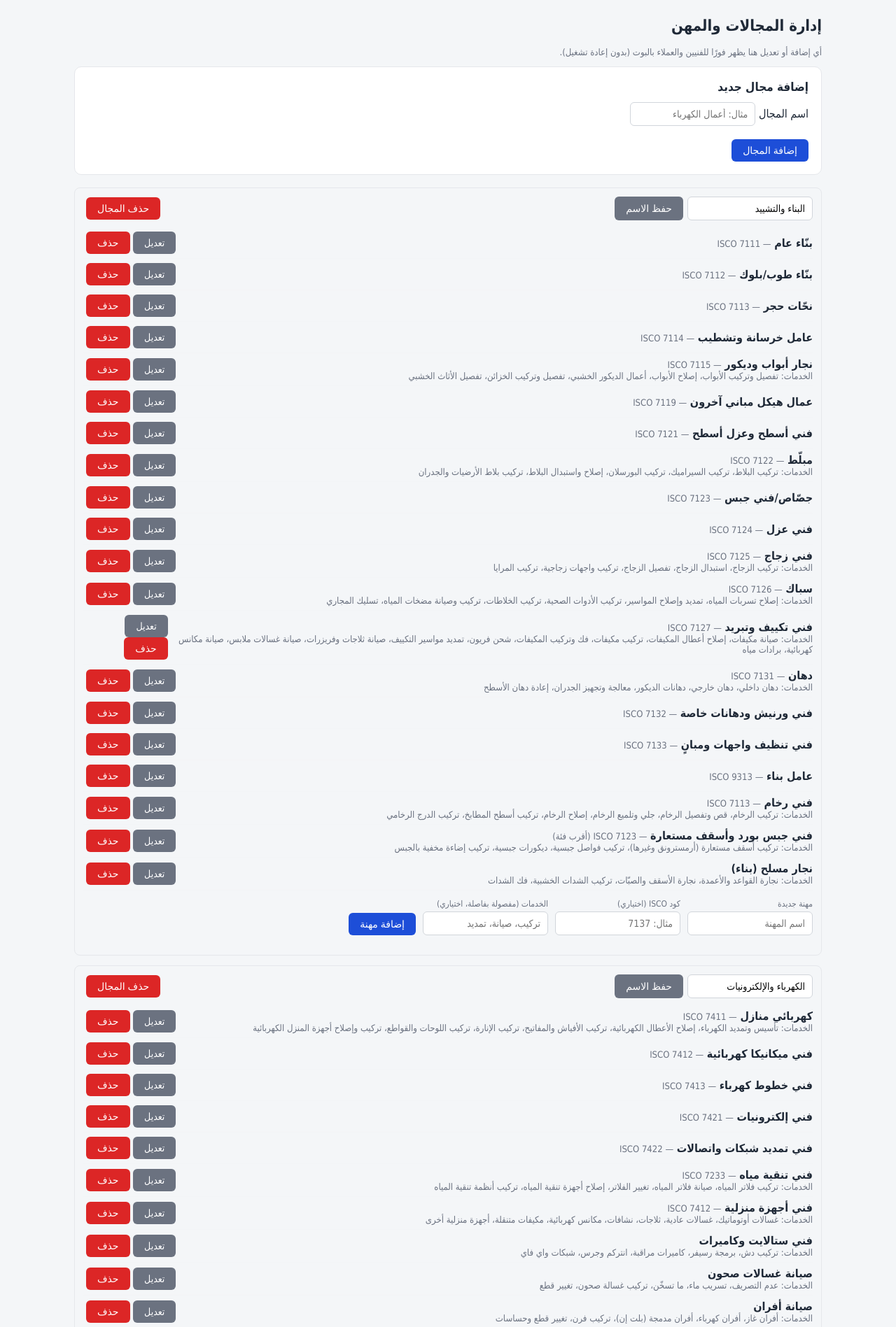
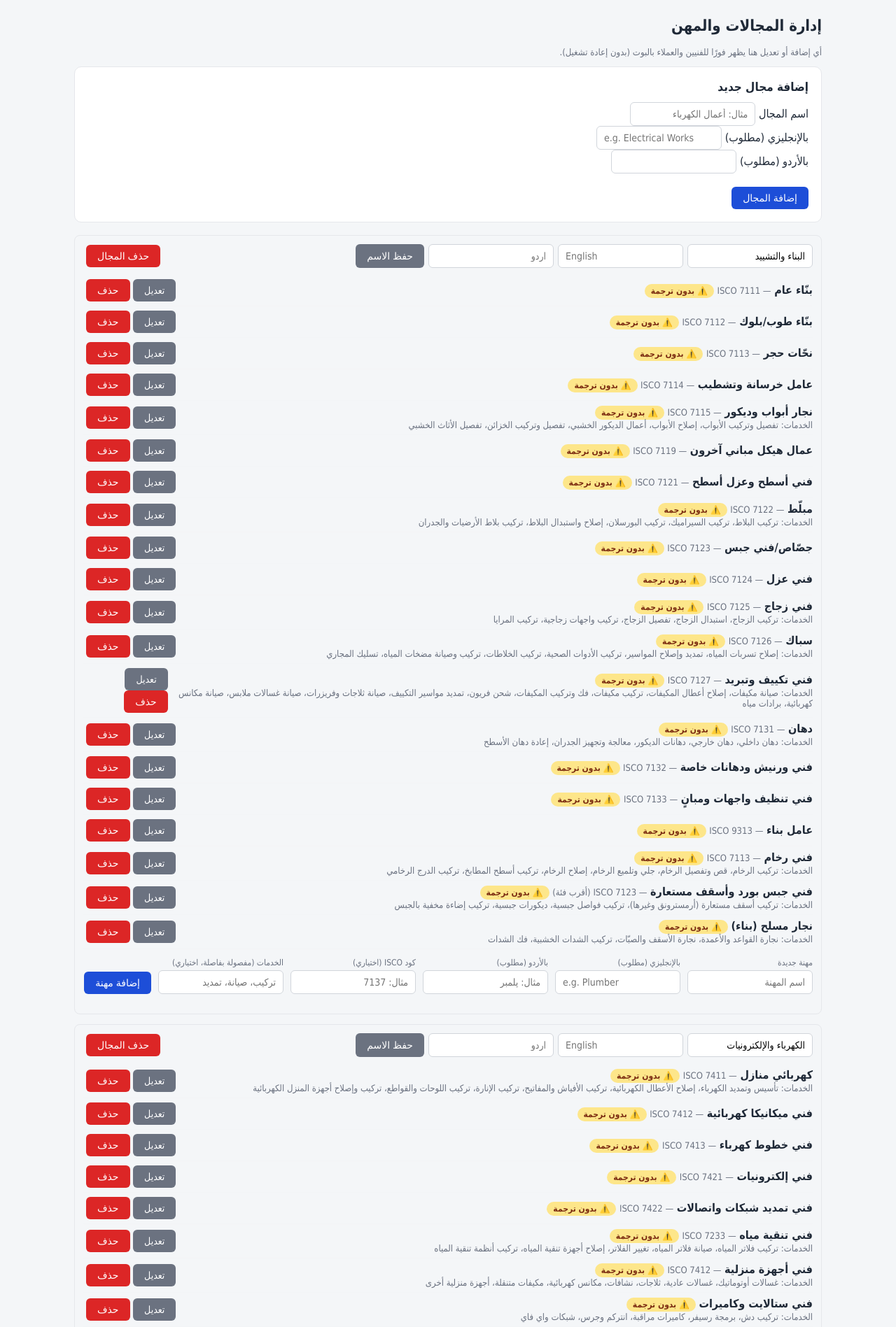
Before and after one commit to abod14/fani-bot, a Flask app: page /professions in a window 1280 px wide. Shown: the part 49-1946 px from the top of the page at 70% size. Run offline with Flask 3, Linux system fonts and the light colour scheme; the visitor is signed in with stand-in values (Sample User, id 1); data comes from the database, SQL or seed files in the repository; parts of the project's set-up code (start-up, migrations or seed data) failed here and were passed over.

Commit message:
Admin: adding/editing a profession or domain requires English and Urdu names; flag untranslated ones; startup never overwrites admin translations
Co-Authored-By: Claude Opus 5.5 <noreply@anthropic.com>
Claude-Session: https://claude.ai/code/session_01Xycw8G33rVCsQ9TnvnDh11

```diff
--- a/admin_panel/app.py
+++ b/admin_panel/app.py
@@ -805,8 +805,14 @@ def professions_page():
 @super_required
 def domain_add():
     name = request.form.get("name", "").strip()
+    name_en = request.form.get("name_en", "").strip()
+    name_ur = request.form.get("name_ur", "").strip()
+    if name and (not name_en or not name_ur):
+        flash("أضف ترجمة اسم المجال بالإنجليزي والأردو — البوت يعمل بهذه اللغات أيضًا.", "error")
+        return redirect(url_for("professions_page"))
     if name:
-        db.create_domain(name)
+        did = db.create_domain(name)
+        db.set_domain_translations(did, name_en, name_ur)
         flash("تمت إضافة المجال.", "success")
     return redirect(url_for("professions_page"))
 
@@ -817,6 +823,8 @@ def domain_rename(domain_id):
     name = request.form.get("name", "").strip()
     if name:
         db.rename_domain(domain_id, name)
+        if request.form.get("name_en") is not None:
+            db.set_domain_translations(domain_id, request.form.get("name_en"), request.form.get("name_ur"))
         flash("تم تعديل اسم المجال.", "success")
     return redirect(url_for("professions_page"))
 
@@ -841,8 +849,14 @@ def profession_add(domain_id):
     name = request.form.get("name", "").strip()
     isco_code = request.form.get("isco_code", "").strip() or None
     services = _parse_services(request.form.get("services", ""))
+    name_en = request.form.get("name_en", "").strip()
+    name_ur = request.form.get("name_ur", "").strip()
+    if name and (not name_en or not name_ur):
+        flash("أضف ترجمة اسم المهنة بالإنجليزي والأردو — البوت يعمل بهذه اللغات أيضًا.", "error")
+        return redirect(url_for("professions_page"))
     if name:
-        db.create_profession(domain_id, name, isco_code, services)
+        pid = db.create_profession(domain_id, name, isco_code, services)
+        db.set_profession_translations(pid, name_en, name_ur)
         flash("تمت إضافة المهنة.", "success")
     return redirect(url_for("professions_page"))
 
@@ -860,8 +874,14 @@ def profession_edit_page(profession_id):
         isco_code = request.form.get("isco_code", "").strip() or None
         services = _parse_services(request.form.get("services", ""))
         allow_city_wide = request.form.get("allow_city_wide") == "1"
+        name_en = request.form.get("name_en", "").strip()
+        name_ur = request.form.get("name_ur", "").strip()
+        if name and (not name_en or not name_ur):
+            flash("أضف ترجمة اسم المهنة بالإنجليزي والأردو — البوت يعمل بهذه اللغات أيضًا.", "error")
+            return redirect(url_for("profession_edit_page", profession_id=profession_id))
         if name:
             db.update_profession(profession_id, name, isco_code, services, allow_city_wide=allow_city_wide)
+            db.set_profession_translations(profession_id, name_en, name_ur)
             flash("تم حفظ تعديلات المهنة.", "success")
             return redirect(url_for("professions_page"))
         flash("اسم المهنة مطلوب.", "error")
@@ -873,6 +893,8 @@ def profession_edit_page(profession_id):
         "isco_code": prof.get("isco_code"),
         "services": _json.loads(prof["services_json"]) if prof.get("services_json") else [],
         "allow_city_wide": bool(prof.get("allow_city_wide")),
+        "name_en": prof.get("name_en") or "",
+        "name_ur": prof.get("name_ur") or "",
     }
     return render_template("profession_edit.html", profession=prof_view, active_page="professions")
 
--- a/admin_panel/templates/professions.html
+++ b/admin_panel/templates/professions.html
@@ -11,6 +11,14 @@
       <label>اسم المجال</label>
       <input type="text" name="name" required placeholder="مثال: أعمال الكهرباء">
     </div>
+    <div class="field">
+      <label>بالإنجليزي (مطلوب)</label>
+      <input type="text" name="name_en" required dir="ltr" placeholder="e.g. Electrical Works">
+    </div>
+    <div class="field">
+      <label>بالأردو (مطلوب)</label>
+      <input type="text" name="name_ur" required>
+    </div>
     <br>
     <button type="submit">إضافة المجال</button>
   </form>
@@ -21,6 +29,8 @@
   <div class="domain-head">
     <form method="post" action="{{ url_for('domain_rename', domain_id=domain.id) }}" class="inline-form" style="display:flex; gap:6px;">
       <input type="text" name="name" value="{{ domain.name }}">
+      <input type="text" name="name_en" value="{{ domain.name_en }}" dir="ltr" placeholder="English" required>
+      <input type="text" name="name_ur" value="{{ domain.name_ur }}" placeholder="اردو" required>
       <button type="submit" class="secondary">حفظ الاسم</button>
     </form>
     <form method="post" action="{{ url_for('domain_delete', domain_id=domain.id) }}" class="inline-form"
@@ -34,6 +44,7 @@
     <div>
       <strong>{{ prof.name }}</strong>
       {% if prof.isco_code %}<span class="muted">— ISCO {{ prof.isco_code }}</span>{% endif %}
+      {% if not prof.name_en or not prof.name_ur %}<span class="badge" style="background:#fde68a;color:#7c2d12">⚠️ بدون ترجمة</span>{% endif %}
       {% if prof.allow_city_wide %}<span class="badge sub-yes">🌍 يسمح بتغطية المدينة كاملة</span>{% endif %}
       {% if prof.services %}<div class="muted">الخدمات: {{ prof.services|join('، ') }}</div>{% endif %}
     </div>
@@ -56,6 +67,14 @@
         <input type="text" name="name" required placeholder="اسم المهنة">
       </div>
       <div class="field">
+        <label>بالإنجليزي (مطلوب)</label>
+        <input type="text" name="name_en" required dir="ltr" placeholder="e.g. Plumber">
+      </div>
+      <div class="field">
+        <label>بالأردو (مطلوب)</label>
+        <input type="text" name="name_ur" required placeholder="مثال: پلمبر">
+      </div>
+      <div class="field">
         <label>كود ISCO (اختياري)</label>
         <input type="text" name="isco_code" placeholder="مثال: 7137">
       </div>
--- a/db.py
+++ b/db.py
@@ -1290,12 +1290,15 @@ def apply_name_translations(domain_translations: dict, profession_translations:
     with get_conn() as conn:
         for domain_id, tr in domain_translations.items():
             conn.execute(
-                "UPDATE domains SET name_en = ?, name_ur = ? WHERE id = ?",
+                # تعبئة الفارغ فقط — ما نكتب فوق ترجمة عدّلها المالك من لوحة التحكم
+                "UPDATE domains SET name_en = COALESCE(NULLIF(name_en, ''), ?), "
+                "name_ur = COALESCE(NULLIF(name_ur, ''), ?) WHERE id = ?",
                 (tr.get("en"), tr.get("ur"), domain_id),
             )
         for profession_id, tr in profession_translations.items():
             conn.execute(
-                "UPDATE professions SET name_en = ?, name_ur = ? WHERE id = ?",
+                "UPDATE professions SET name_en = COALESCE(NULLIF(name_en, ''), ?), "
+                "name_ur = COALESCE(NULLIF(name_ur, ''), ?) WHERE id = ?",
                 (tr.get("en"), tr.get("ur"), profession_id),
             )
 
@@ -1441,6 +1444,19 @@ def update_profession(
                 "UPDATE professions SET name = ?, isco_code = ?, services_json = ?, allow_city_wide = ? WHERE id = ?",
                 (name, isco_code, json.dumps(services, ensure_ascii=False), 1 if allow_city_wide else 0, profession_id),
             )
+
+
+def set_domain_translations(domain_id: str, name_en: str | None, name_ur: str | None):
+    with get_conn() as conn:
+        conn.execute("UPDATE domains SET name_en = ?, name_ur = ? WHERE id = ?",
+                     ((name_en or "").strip() or None, (name_ur or "").strip() or None, domain_id))
+
+
+def set_profession_translations(profession_id: str, name_en: str | None, name_ur: str | None):
+    """ترجمة اسم المهنة (لوحة التحكم) — طلب المالك: أي مهنة جديدة تُترجم لكل لغات البوت."""
+    with get_conn() as conn:
+        conn.execute("UPDATE professions SET name_en = ?, name_ur = ? WHERE id = ?",
+                     ((name_en or "").strip() or None, (name_ur or "").strip() or None, profession_id))
 
 
 def delete_profession(profession_id: str) -> bool:
--- a/professions_repo.py
+++ b/professions_repo.py
@@ -33,11 +33,14 @@ def _profession_dict(row: dict, lang: str = "ar") -> dict:
         "status": row.get("status"),
         "services": json.loads(row["services_json"]) if row.get("services_json") else [],
         "allow_city_wide": bool(row.get("allow_city_wide")),
+        "name_en": row.get("name_en") or "",
+        "name_ur": row.get("name_ur") or "",
     }
 
 
 def _domain_dict(row: dict, lang: str = "ar") -> dict:
-    return {"id": row["id"], "name": _localized_name(row, lang)}
+    return {"id": row["id"], "name": _localized_name(row, lang),
+            "name_en": row.get("name_en") or "", "name_ur": row.get("name_ur") or ""}
 
 
 def get_domains(lang: str = "ar"):
```
Also changed, not shown: admin_panel/templates/profession_edit.html (+10 -0 lines).
